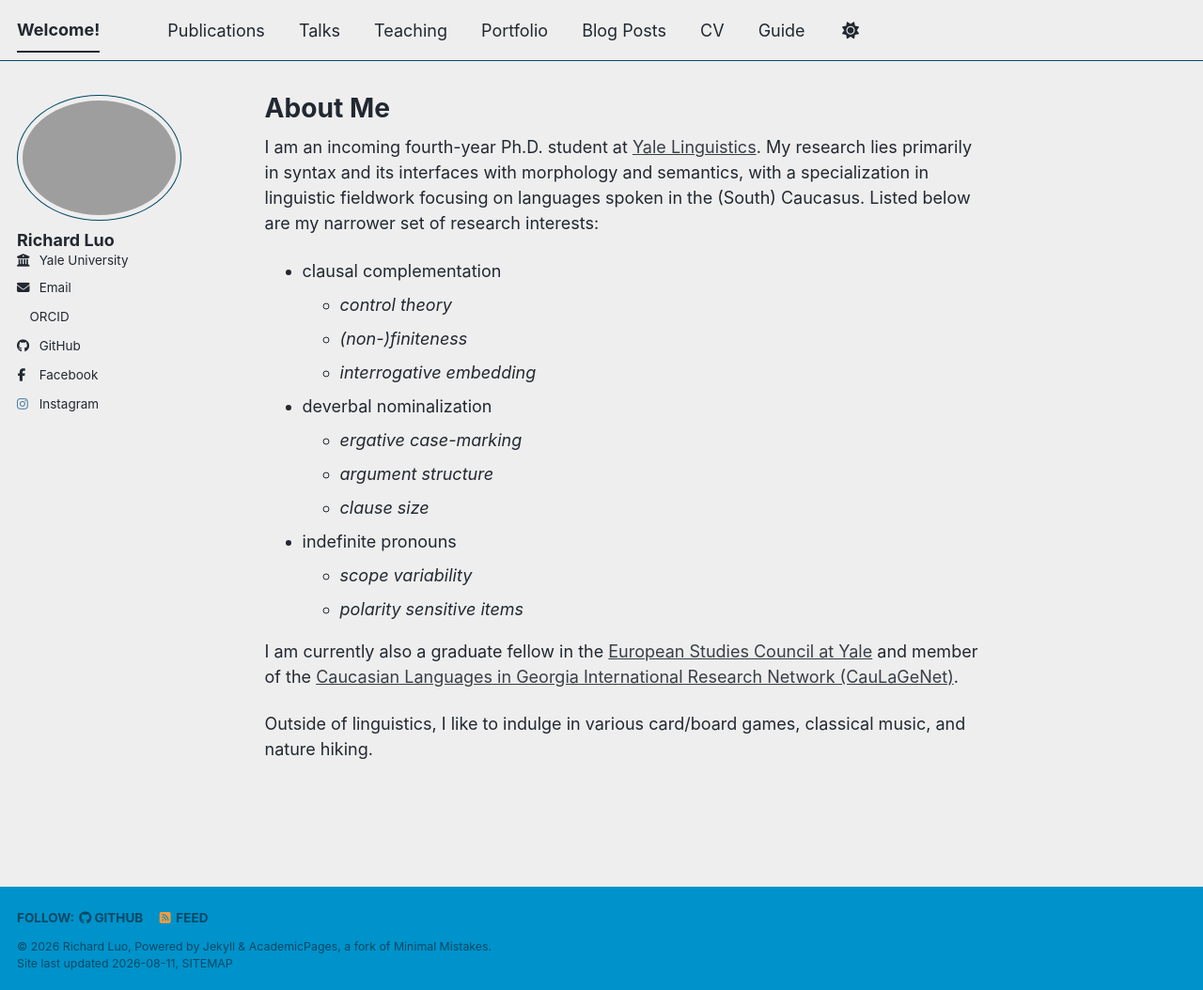
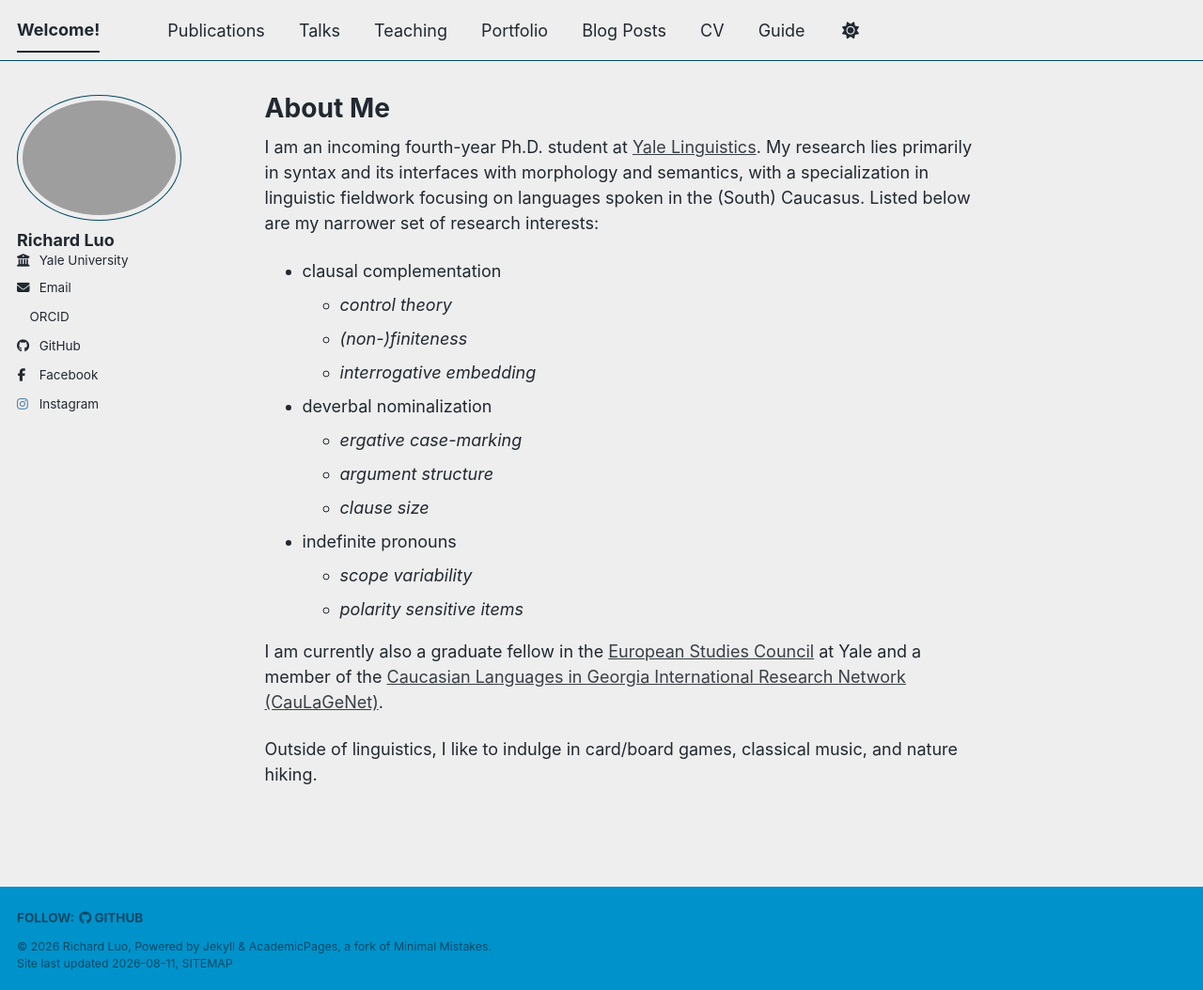
Before and after one commit to RichardMaS/richardmas.github.io, a Jekyll site: the page built from _pages/about.md, in a window 1280 px wide and 1054 px high. Shown: the whole window at 94% size. Built offline with Jekyll 4.4.1, drawn with Linux system fonts in a browser that asks for light colours; a style sheet for code colours, icons or effects is not loaded.

```diff
--- a/_config.yml
+++ b/_config.yml
@@ -125,7 +125,7 @@ staticman:
       options:
         format           : "iso8601" # "iso8601" (default), "timestamp-seconds", "timestamp-milliseconds"
 atom_feed:
-  hide                   : false     # change to true to hide the RSS feed in the footer
+  hide                   : true     # change to true to hide the RSS feed in the footer
   path                   : # blank (default) uses feed.xml
 
 
--- a/_pages/about.md
+++ b/_pages/about.md
@@ -23,6 +23,6 @@ I am an incoming fourth-year Ph.D. student at [Yale Linguistics](https://ling.ya
     * *polarity sensitive items*
 <!-- Others: relativization, degrees, (un)conditionals -->
 
-I am currently also a graduate fellow in the [European Studies Council at Yale](https://macmillan.yale.edu/europe/person/richard-luo) and member of the [Caucasian Languages in Georgia International Research Network (CauLaGeNet)](https://sites.google.com/view/caulagenet/home).
+I am currently also a graduate fellow in the [European Studies Council](https://macmillan.yale.edu/europe/person/richard-luo) at Yale and a member of the [Caucasian Languages in Georgia International Research Network (CauLaGeNet)](https://sites.google.com/view/caulagenet/home).
 
-Outside of linguistics, I like to indulge in various card/board games, classical music, and nature hiking.
+Outside of linguistics, I like to indulge in card/board games, classical music, and nature hiking.
```
